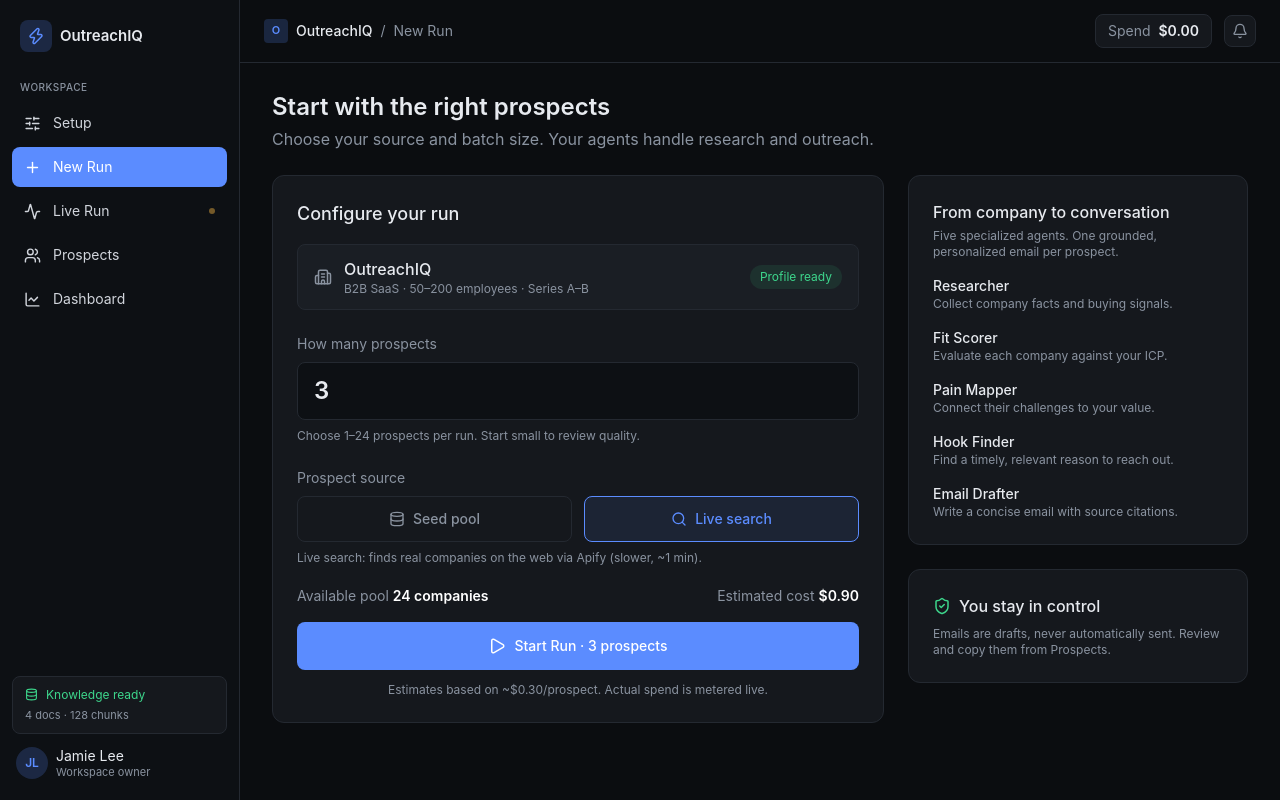
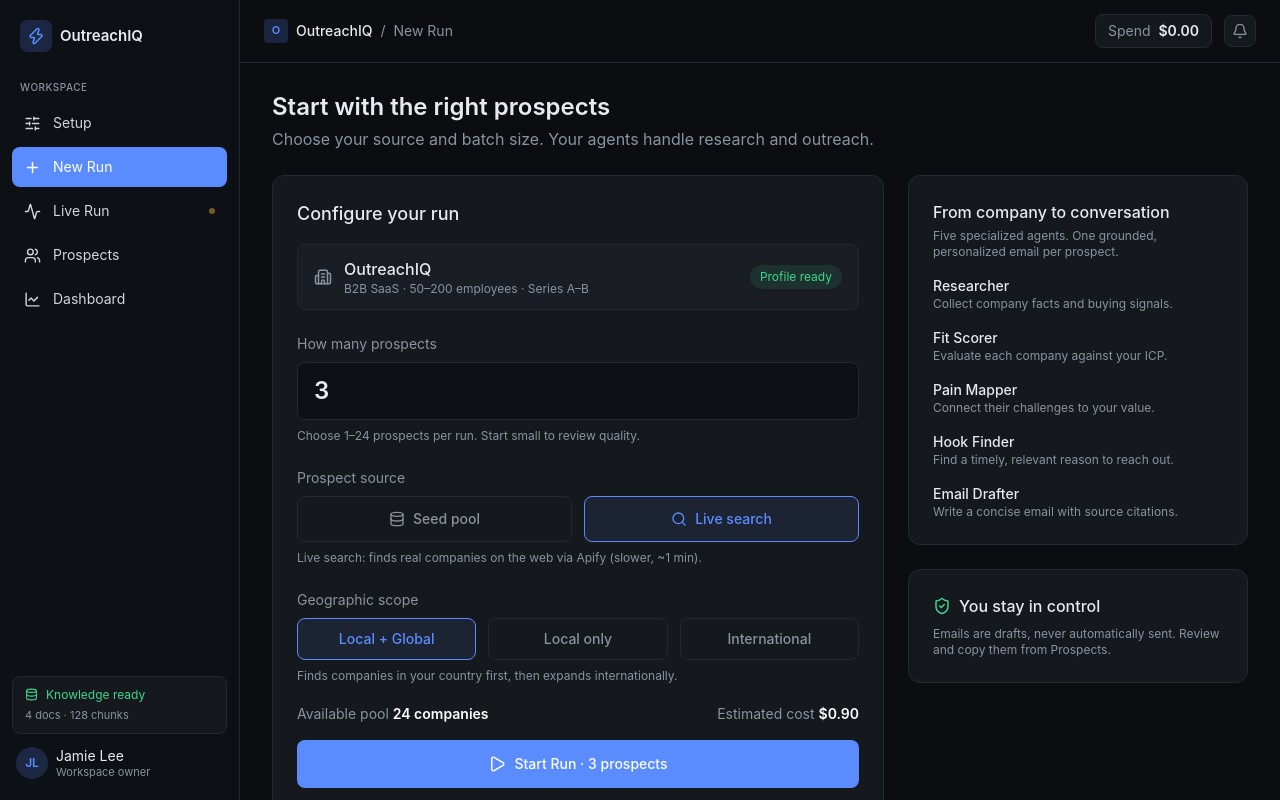
Before and after one commit to maneesh-30/OutreachIQ, a React app in the folder frontend/: page /new in a window 1280 px wide. Both pictures are taken after a click on the button "Live search". Built offline with nearby package versions, Linux system fonts and the light colour scheme; no server answers; the HTML template or start-up script is replaced by a standard one.

Commit message:
feat(frontend): geo scope toggle + region chips
New Run gets a Local / International / Both scope toggle (live search). Prospect
cards and detail show a country + Local/Intl region chip.

```diff
--- a/frontend/src/api.js
+++ b/frontend/src/api.js
@@ -6,11 +6,11 @@
 export const getPool = () => fetch('/api/pool').then(J)
 export const listRuns = () => fetch('/api/runs').then(J)
 export const getRun = (id) => fetch(`/api/runs/${id}`).then(J)
-export const startRun = (top_n, source = 'pool') =>
+export const startRun = (top_n, source = 'pool', scope = 'both') =>
   fetch('/api/runs', {
     method: 'POST',
     headers: { 'Content-Type': 'application/json' },
-    body: JSON.stringify({ top_n, source }),
+    body: JSON.stringify({ top_n, source, scope }),
   }).then(J)
 
 export const analyzeSite = (url) =>
--- a/frontend/src/pages/LiveRun.jsx
+++ b/frontend/src/pages/LiveRun.jsx
@@ -1,7 +1,7 @@
 import { useEffect, useRef, useState } from 'react'
 import { useParams, Link, useNavigate } from 'react-router-dom'
 import { Search, ScanLine, Target, Lightbulb, Mail, Pause, CheckCircle2, Activity } from 'lucide-react'
-import { Card, StatusChip, ScoreBadge, RunningBar, SourceBadge } from '../ui'
+import { Card, StatusChip, ScoreBadge, RunningBar, SourceBadge, RegionChip } from '../ui'
 import { getRun, streamRun } from '../api'
 import { useApp } from '../state'
 
@@ -63,7 +63,7 @@
       setStatus(run.status)
       setSource(run.source)
       setCost(run.cost)
-      const ps = run.prospects.map((p) => ({ name: p.name, domain: p.domain, score: p.discovery_score, reason: p.fit_reason }))
+      const ps = run.prospects.map((p) => ({ name: p.name, domain: p.domain, country: p.country, region: p.region, score: p.discovery_score, reason: p.fit_reason }))
       setProspects(ps)
       const st = {}
       run.prospects.forEach((p) => { st[p.name] = deriveStatuses(p) })
@@ -75,7 +75,7 @@
       return streamRun(id, (ev) => {
         if (ev.type === 'discovered') {
           if (ev.source_used) setSource(ev.source_used)
-          setProspects(ev.prospects.map((p) => ({ name: p.name, domain: p.domain, score: p.score, reason: p.reason })))
+          setProspects(ev.prospects.map((p) => ({ name: p.name, domain: p.domain, country: p.country, region: p.region, score: p.score, reason: p.reason })))
           setSteps((prev) => {
             const next = { ...prev }
             ev.prospects.forEach((p) => {
@@ -174,6 +174,7 @@
                   <div className="min-w-0">
                     <div className="truncate font-medium">{p.name}</div>
                     <div className="truncate text-xs text-muted">{p.domain || '—'}</div>
+                    <div className="mt-1"><RegionChip region={p.region} country={p.country} /></div>
                   </div>
                   <ScoreBadge value={p.score} />
                 </div>
--- a/frontend/src/pages/NewRun.jsx
+++ b/frontend/src/pages/NewRun.jsx
@@ -20,6 +20,7 @@
   const [topN, setTopN] = useState(3)
   const [poolSize, setPoolSize] = useState(24)
   const [source, setSource] = useState('pool')
+  const [scope, setScope] = useState('both')
   const [busy, setBusy] = useState(false)
 
   useEffect(() => { getPool().then((p) => setPoolSize(p.length)).catch(() => {}) }, [])
@@ -27,7 +28,7 @@
   const start = async () => {
     setBusy(true)
     try {
-      const { run_id } = await startRun(topN, source)
+      const { run_id } = await startRun(topN, source, scope)
       setLastRunId(run_id)
       nav(`/live/${run_id}`)
     } catch (e) {
@@ -81,6 +82,25 @@
               : 'Live search: finds real companies on the web via Apify (slower, ~1 min).'}
           </div>
 
+          {source === 'live' && (
+            <>
+              <div className="mt-6 text-sm text-muted">Geographic scope</div>
+              <div className="mt-2 grid grid-cols-3 gap-3">
+                {[['both', 'Local + Global'], ['local', 'Local only'], ['international', 'International']].map(([v, label]) => (
+                  <button key={v} onClick={() => setScope(v)}
+                    className={`rounded-lg border px-3 py-2.5 text-sm font-medium transition ${scope === v ? 'border-accent bg-accent/10 text-accent' : 'border-border text-muted hover:border-gray-500'}`}>
+                    {label}
+                  </button>
+                ))}
+              </div>
+              <div className="mt-2 text-xs text-muted">
+                {scope === 'both' ? 'Finds companies in your country first, then expands internationally.'
+                  : scope === 'local' ? 'Only companies in your company\'s country.'
+                  : 'Companies worldwide, no country bias.'}
+              </div>
+            </>
+          )}
+
           <div className="mt-5 flex items-center justify-between text-sm">
             <span className="text-muted">Available pool <span className="font-semibold text-white">{poolSize} companies</span></span>
             <span className="text-muted">Estimated cost <span className="font-semibold text-white">${(topN * PER).toFixed(2)}</span></span>
--- a/frontend/src/pages/Prospects.jsx
+++ b/frontend/src/pages/Prospects.jsx
@@ -1,7 +1,7 @@
 import { useEffect, useState } from 'react'
 import { useParams, Link } from 'react-router-dom'
 import { Copy, RefreshCw, Lightbulb, Mail, FileText, Download, ExternalLink, Loader2 } from 'lucide-react'
-import { Card, Button } from '../ui'
+import { Card, Button, RegionChip } from '../ui'
 import { getRun, listRuns } from '../api'
 import { useApp } from '../state'
 
@@ -54,6 +54,7 @@
                   <span className={`text-lg font-semibold ${scoreColor(pr.fit_score ?? pr.discovery_score)}`}>{pr.fit_score ?? pr.discovery_score}</span>
                 </div>
                 <div className="mt-0.5 text-xs text-muted">{pr.domain || '—'}</div>
+                {(pr.country || pr.region) && <div className="mt-1.5"><RegionChip region={pr.region} country={pr.country} /></div>}
                 <div className="mt-1.5 text-xs">
                   {pr.status === 'done'
                     ? <span className="text-success">● Draft ready</span>
@@ -75,6 +76,7 @@
                 <div className="mt-2 flex items-center gap-3 text-sm">
                   <span className={`font-semibold ${scoreColor(p.fit_score)}`}>Fit {p.fit_score ?? '—'} / 100</span>
                   <span className="text-muted">Signal {p.discovery_score} / 100</span>
+                  <RegionChip region={p.region} country={p.country} />
                   <span className="text-muted">Run #{run.id}</span>
                 </div>
               </div>
--- a/frontend/src/ui.jsx
+++ b/frontend/src/ui.jsx
@@ -74,6 +74,17 @@
   return <span className={`rounded-full px-2 py-0.5 text-xs ${s.c}`}>{s.t}</span>
 }
 
+export function RegionChip({ region, country }) {
+  if (!region && !country) return null
+  const local = region === 'local'
+  const label = country || (local ? 'Local' : 'International')
+  return (
+    <span className={`rounded-full px-2 py-0.5 text-[10px] ${local ? 'bg-success/10 text-success' : 'bg-accent/10 text-accent'}`}>
+      {label}{region ? ` · ${local ? 'Local' : 'Intl'}` : ''}
+    </span>
+  )
+}
+
 export function Spinner({ size = 16 }) {
   return <Loader2 size={size} className="animate-spin text-accent" />
 }
```
